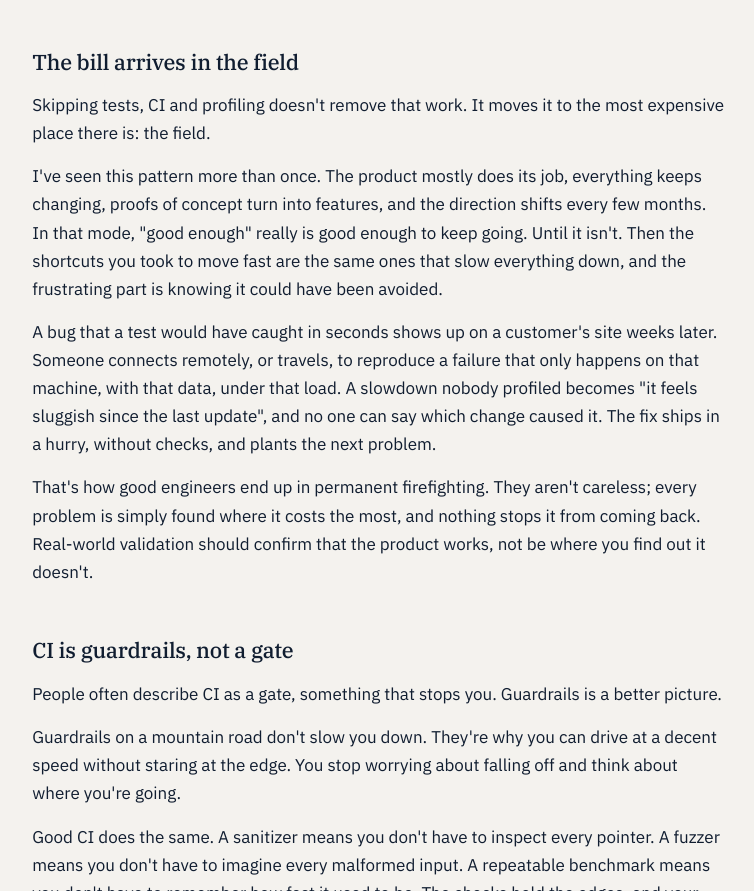
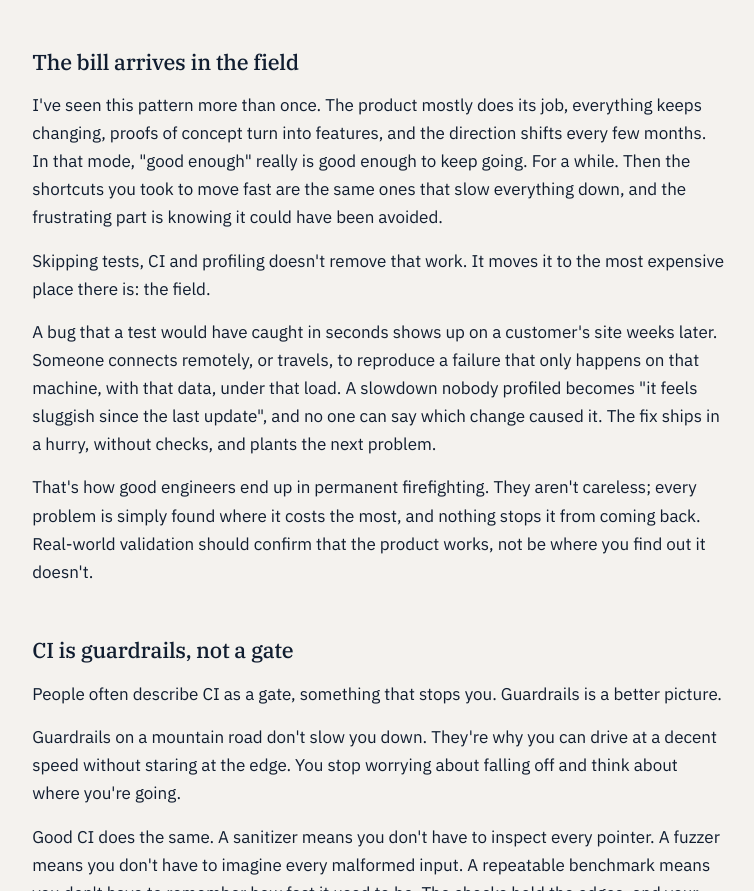
Before and after one commit to lorenzocaprari/lorenzocaprari.github.io, a plain HTML site: page writing/experience-doesnt-scale/index.html in a window 1280 px wide. Shown: the part 1191-2082 px from the top of the page, without its empty margins (261-1015 px from the left). Drawn offline with Linux system fonts and the light colour scheme.

Commit message:
Writing: reorder the field section in the CI article

```diff
--- a/writing/experience-doesnt-scale/index.html
+++ b/writing/experience-doesnt-scale/index.html
@@ -73,9 +73,10 @@ footer{margin-top:56px;color:var(--muted);font-size:.85rem}
 
 <h2>The bill arrives in the field</h2>
 
+<p>I've seen this pattern more than once. The product mostly does its job, everything keeps changing, proofs of concept turn into features, and the direction shifts every few months. In that mode, "good enough" really is good enough to keep going. For a while. Then the shortcuts you took to move fast are the same ones that slow everything down, and the frustrating part is knowing it could have been avoided.</p>
+
 <p>Skipping tests, CI and profiling doesn't remove that work. It moves it to the most expensive place there is: the field.</p>
 
-<p>I've seen this pattern more than once. The product mostly does its job, everything keeps changing, proofs of concept turn into features, and the direction shifts every few months. In that mode, "good enough" really is good enough to keep going. Until it isn't. Then the shortcuts you took to move fast are the same ones that slow everything down, and the frustrating part is knowing it could have been avoided.</p>
 
 <p>A bug that a test would have caught in seconds shows up on a customer's site weeks later. Someone connects remotely, or travels, to reproduce a failure that only happens on that machine, with that data, under that load. A slowdown nobody profiled becomes "it feels sluggish since the last update", and no one can say which change caused it. The fix ships in a hurry, without checks, and plants the next problem.</p>
 
```
